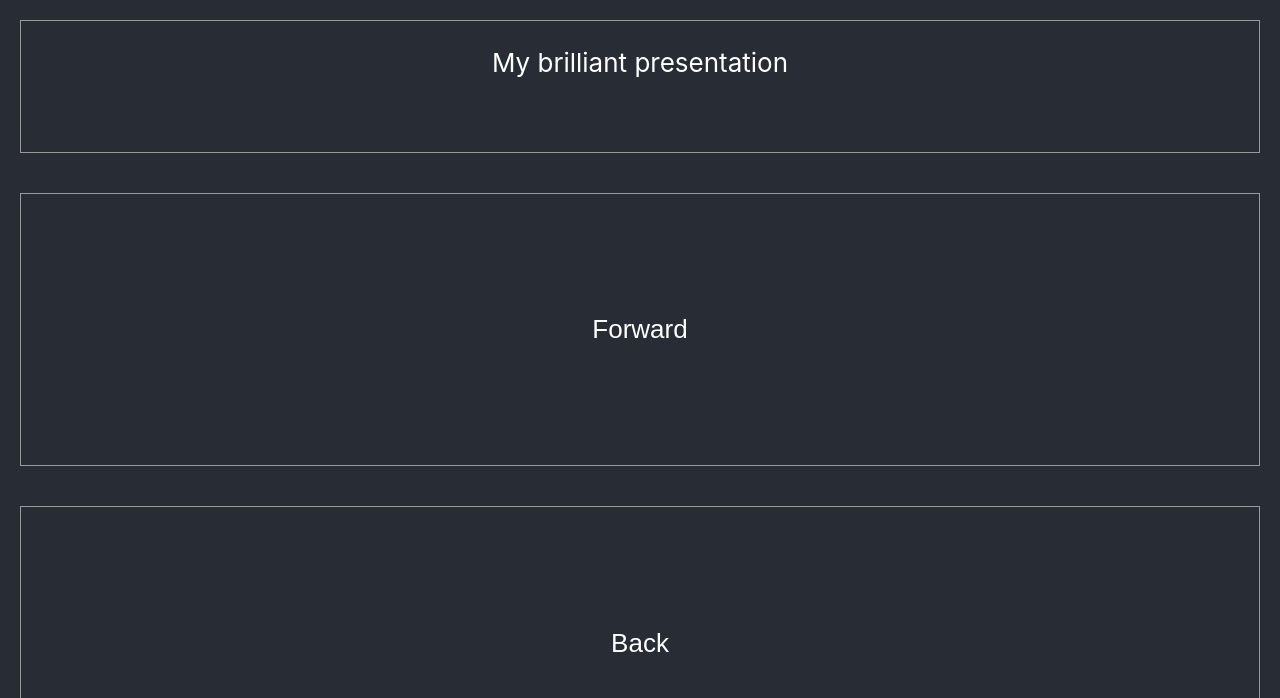
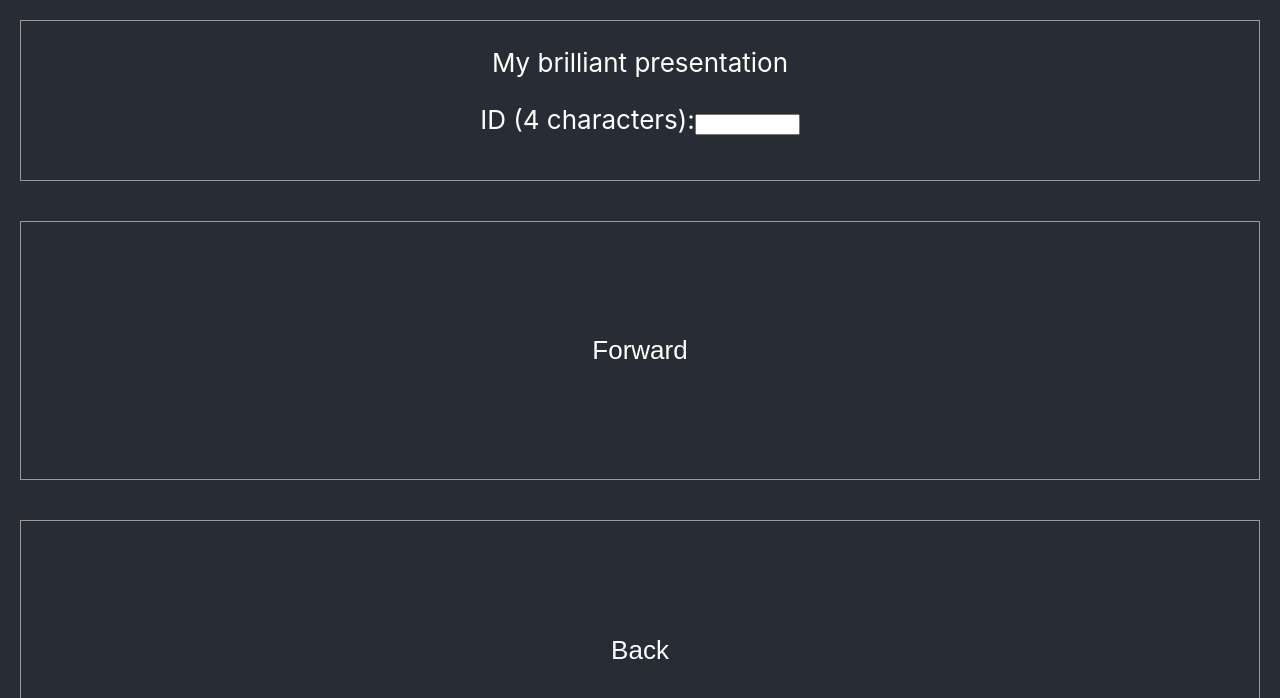
Before and after one commit to chris-hughes/Slide-Skipper, a React (Create React App) app: page / in a window 1280 px wide. Shown: the top 698 px of the page. Built offline with nearby package versions, Linux system fonts and the light colour scheme.

Commit message:
input form connected

```diff
--- a/src/App.js
+++ b/src/App.js
@@ -1,6 +1,6 @@
 import React, { Component } from 'react';
 import './App.css';
-import PresentationName from './Components/PresentationName'
+import PresentationConnect from './Components/PresentationConnect'
 import SlideNavButton from './Components/SlideNavButton'
 
 
@@ -16,7 +16,7 @@ class App extends Component {
   render() {
     return (
       <div className="App">
-        <PresentationName value="My brilliant presentation"/>
+        <PresentationConnect value="My brilliant presentation"/>
         <div className="Controls">
           <SlideNavButton value="Forward"/>
           <SlideNavButton value="Back"/>
--- /dev/null
+++ b/src/Components/PresentationConnect.js
@@ -0,0 +1,34 @@
+import React from 'react'
+import UniqueCode from './UniqueCode'
+
+class PresentationConnect extends React.Component {
+  constructor(props) {
+    super(props);
+    this.handleCodeInputChange = this.handleCodeInputChange.bind(this);
+    this.state = {
+      uniqueCode: '',
+      connected: false
+    }
+  }
+
+
+  handleCodeInputChange = (code) => {
+    console.log(code)
+    if (code.length===4) {
+      console.log('boo')
+      this.setState({uniqueCode: code})
+    }
+  }
+
+
+  render() {
+    return (
+      <div className="Presentation">
+        <p>{this.props.value}</p>
+        <UniqueCode onCodeInputChange={this.handleCodeInputChange} />
+      </div>
+    );
+  }
+}
+
+export default PresentationConnect;
--- a/src/Components/PresentationName.js
+++ /dev/null
@@ -1,13 +0,0 @@
-import React from 'react'
-
-class PresentationName extends React.Component {
-  render() {
-    return (
-      <div className="Presentation">
-        <p> {this.props.value} </p>
-      </div>
-    );
-  }
-}
-
-export default PresentationName;
--- /dev/null
+++ b/src/Components/UniqueCode.js
@@ -0,0 +1,27 @@
+import React from 'react'
+
+class UniqueCode extends React.Component {
+  constructor(props) {
+    super(props);
+    this.handleChange = this.handleChange.bind(this);
+  }
+
+  handleChange(e) {
+    this.props.onCodeInputChange(e.target.value);
+  }
+
+  render() {
+    return (
+      <div>
+        <label> ID (4 characters):
+          <input type="text" id="name" name="presentationID" required
+            minLength="4" maxLength="4" size="10"
+            onChange={this.handleChange}
+          />
+        </label>
+      </div>
+    );
+  }
+}
+
+export default UniqueCode;
```
Also changed, not shown: 1 other file (tests, documents, lock files or other folders).
